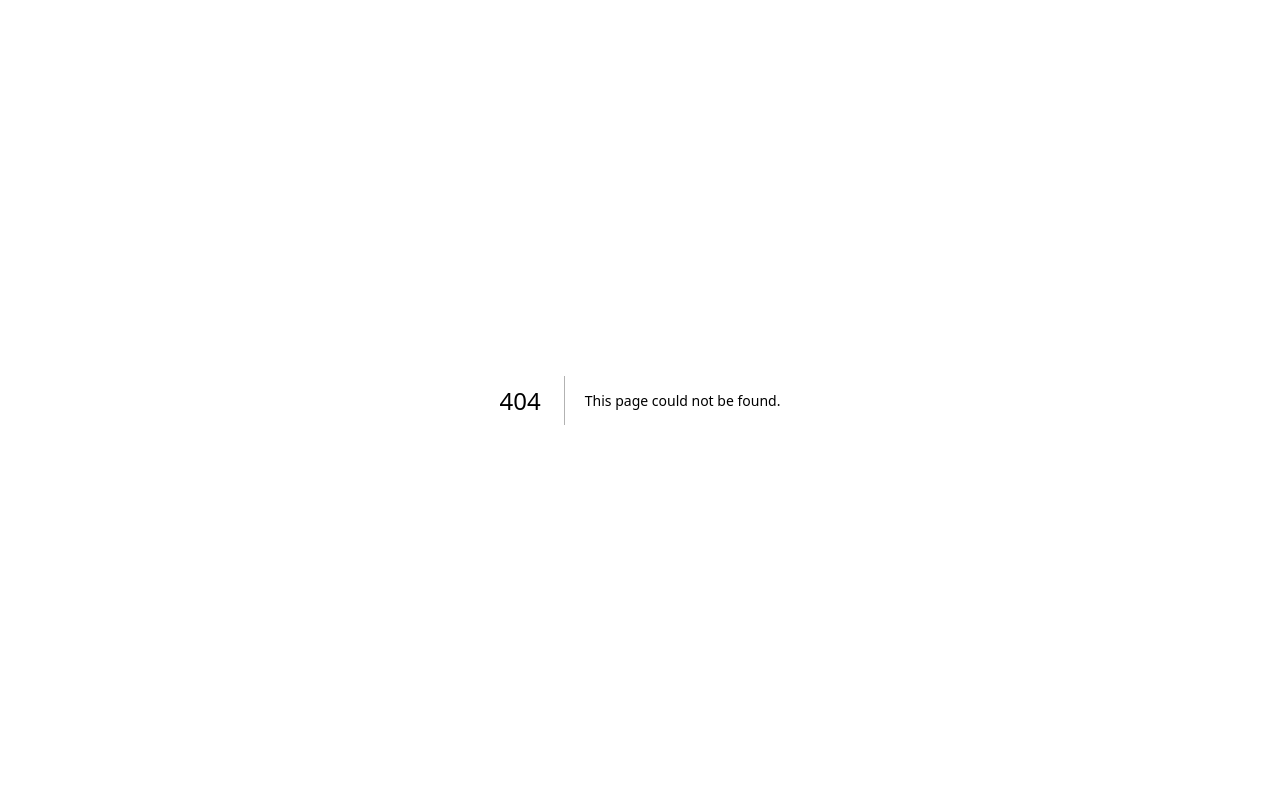
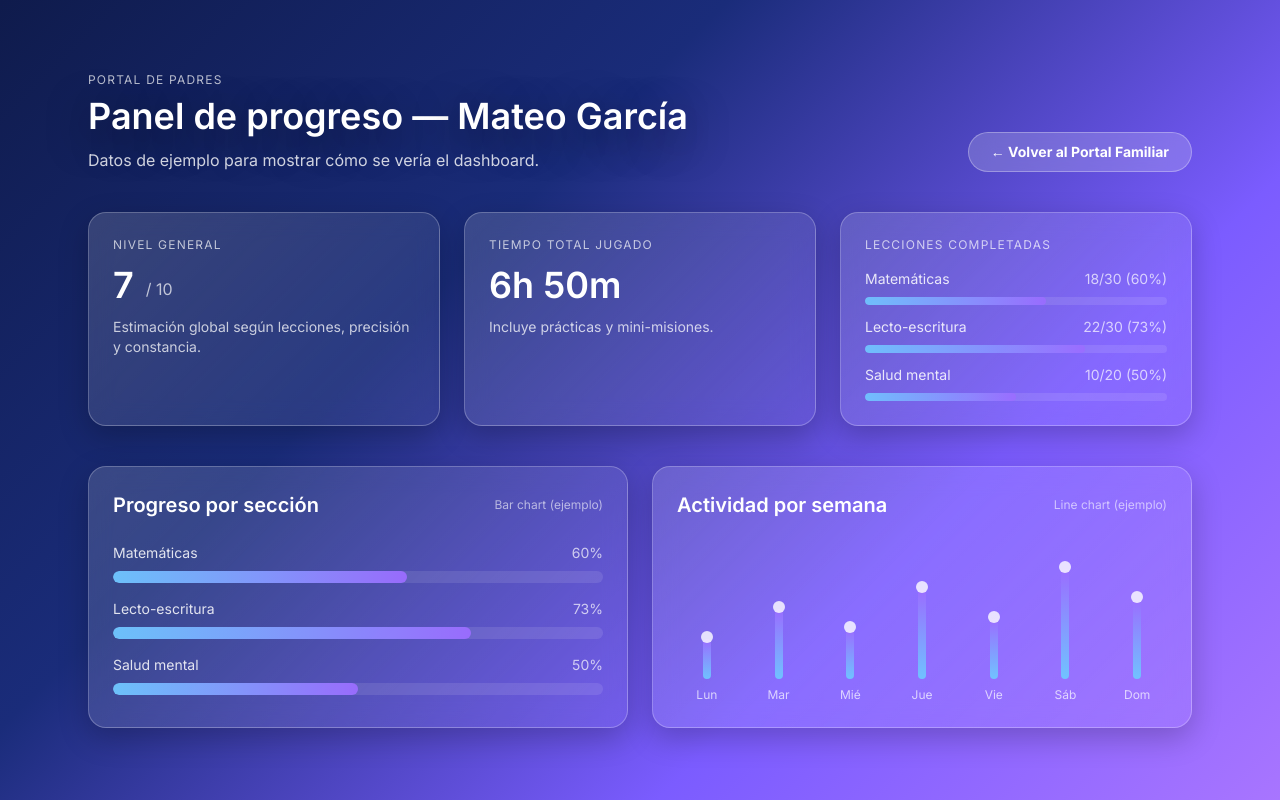
Before and after one commit to DanaeRam/andea-paginaweb, a Next.js app: page /portal-familiar/acceso-padres in a window 1280 px wide. Before the commit this address had no page. Built offline with nearby package versions, Linux system fonts and the light colour scheme.

Commit message:
Creación de página de Panel de progreso para padres (datos de ejemplo)

```diff
--- /dev/null
+++ b/app/portal-familiar/acceso-padres/page.js
@@ -0,0 +1,180 @@
+import Link from "next/link";
+
+const childName = "Mateo García";
+
+const summary = {
+  level: 7,
+  totalMinutes: 410,
+  sections: [
+    { key: "mate", name: "Matemáticas", completed: 18, total: 30 },
+    { key: "lecto", name: "Lecto-escritura", completed: 22, total: 30 },
+    { key: "salud", name: "Salud mental", completed: 10, total: 20 },
+  ],
+};
+
+const progressBars = [
+  { label: "Matemáticas", value: 60 },
+  { label: "Lecto-escritura", value: 73 },
+  { label: "Salud mental", value: 50 },
+];
+
+const weeklyActivity = [
+  { day: "Lun", value: 20 },
+  { day: "Mar", value: 35 },
+  { day: "Mié", value: 25 },
+  { day: "Jue", value: 45 },
+  { day: "Vie", value: 30 },
+  { day: "Sáb", value: 55 },
+  { day: "Dom", value: 40 },
+];
+
+function pct(completed, total) {
+  return Math.round((completed / total) * 100);
+}
+
+export default function AccesoPadresPage() {
+  const totalPlayed = `${Math.floor(summary.totalMinutes / 60)}h ${
+    summary.totalMinutes % 60
+  }m`;
+
+  return (
+    <main className="min-h-screen section-purple text-white">
+      <header className="fixed top-0 left-0 right-0">
+      </header>
+
+      <div className="mx-auto max-w-6xl px-6 pt-18 pb-16">
+        <div className="flex flex-col gap-3 sm:flex-row sm:items-end sm:justify-between">
+          <div>
+            <p className="text-xs uppercase tracking-widest text-white/70">
+              Portal de padres
+            </p>
+            <h1 className="mt-2 text-3xl md:text-4xl font-semibold text-mainimage-title">
+              Panel de progreso — {childName}
+            </h1>
+            <p className="mt-3 text-white/80">
+              Datos de ejemplo para mostrar cómo se vería el dashboard.
+            </p>
+          </div>
+
+          <Link href="/portal-familiar" className="btn-pill btn-glass text-center">
+            ← Volver al Portal Familiar
+          </Link>
+        </div>
+
+        {/* Summary cards */}
+        <section className="mt-10 grid gap-6 md:grid-cols-3">
+          <div className="card-glass p-6">
+            <p className="text-xs uppercase tracking-widest text-white/70">
+              Nivel general
+            </p>
+            <div className="mt-3 flex items-end gap-3">
+              <span className="text-4xl font-semibold">{summary.level}</span>
+              <span className="text-white/70 pb-1">/ 10</span>
+            </div>
+            <p className="mt-3 text-white/75 text-sm">
+              Estimación global según lecciones, precisión y constancia.
+            </p>
+          </div>
+
+          <div className="card-glass p-6">
+            <p className="text-xs uppercase tracking-widest text-white/70">
+              Tiempo total jugado
+            </p>
+            <div className="mt-3 text-4xl font-semibold">{totalPlayed}</div>
+            <p className="mt-3 text-white/75 text-sm">
+              Incluye prácticas y mini-misiones.
+            </p>
+          </div>
+
+          <div className="card-glass p-6">
+            <p className="text-xs uppercase tracking-widest text-white/70">
+              Lecciones completadas
+            </p>
+            <div className="mt-4 space-y-3">
+              {summary.sections.map((s) => (
+                <div key={s.key}>
+                  <div className="flex items-center justify-between text-sm">
+                    <span className="text-white/85">{s.name}</span>
+                    <span className="text-white/70">
+                      {s.completed}/{s.total} ({pct(s.completed, s.total)}%)
+                    </span>
+                  </div>
+                  <div className="mt-2 h-2 w-full rounded-full bg-white/10 overflow-hidden">
+                    <div
+                      className="h-full rounded-full"
+                      style={{
+                        width: `${pct(s.completed, s.total)}%`,
+                        background:
+                          "linear-gradient(90deg, rgba(110,199,255,.9), rgba(155,108,255,.9))",
+                      }}
+                    />
+                  </div>
+                </div>
+              ))}
+            </div>
+          </div>
+        </section>
+
+        {/* Charts */}
+        <section className="mt-10 grid gap-6 lg:grid-cols-2">
+          <div className="card-glass p-6">
+            <div className="flex items-center justify-between">
+              <h2 className="text-xl font-semibold">Progreso por sección</h2>
+              <span className="text-xs text-white/60">Bar chart (ejemplo)</span>
+            </div>
+
+            <div className="mt-6 space-y-4">
+              {progressBars.map((b) => (
+                <div key={b.label}>
+                  <div className="flex items-center justify-between text-sm">
+                    <span className="text-white/85">{b.label}</span>
+                    <span className="text-white/70">{b.value}%</span>
+                  </div>
+                  <div className="mt-2 h-3 w-full rounded-full bg-white/10 overflow-hidden">
+                    <div
+                      className="h-full rounded-full"
+                      style={{
+                        width: `${b.value}%`,
+                        background:
+                          "linear-gradient(90deg, rgba(110,199,255,.95), rgba(155,108,255,.95))",
+                      }}
+                    />
+                  </div>
+                </div>
+              ))}
+            </div>
+          </div>
+
+          <div className="card-glass p-6">
+            <div className="flex items-center justify-between">
+              <h2 className="text-xl font-semibold">Actividad por semana</h2>
+              <span className="text-xs text-white/60">Line chart (ejemplo)</span>
+            </div>
+
+            <div className="mt-6">
+              <div className="flex items-end justify-between gap-3 h-40">
+                {weeklyActivity.map((p) => (
+                  <div key={p.day} className="flex flex-col items-center gap-2 w-full">
+                    <div className="relative w-full flex items-end justify-center">
+                      <div
+                        className="w-2 rounded-full"
+                        style={{
+                          height: `${p.value * 2}px`,
+                          background:
+                            "linear-gradient(180deg, rgba(155,108,255,.95), rgba(110,199,255,.95))",
+                        }}
+                      />
+                      <div className="absolute -top-2 h-3 w-3 rounded-full bg-white/80" />
+                    </div>
+                    <div className="text-xs text-white/70">{p.day}</div>
+                  </div>
+                ))}
+              </div>
+            </div>
+          </div>
+        </section>
+
+      </div>
+    </main>
+  );
+}
```
